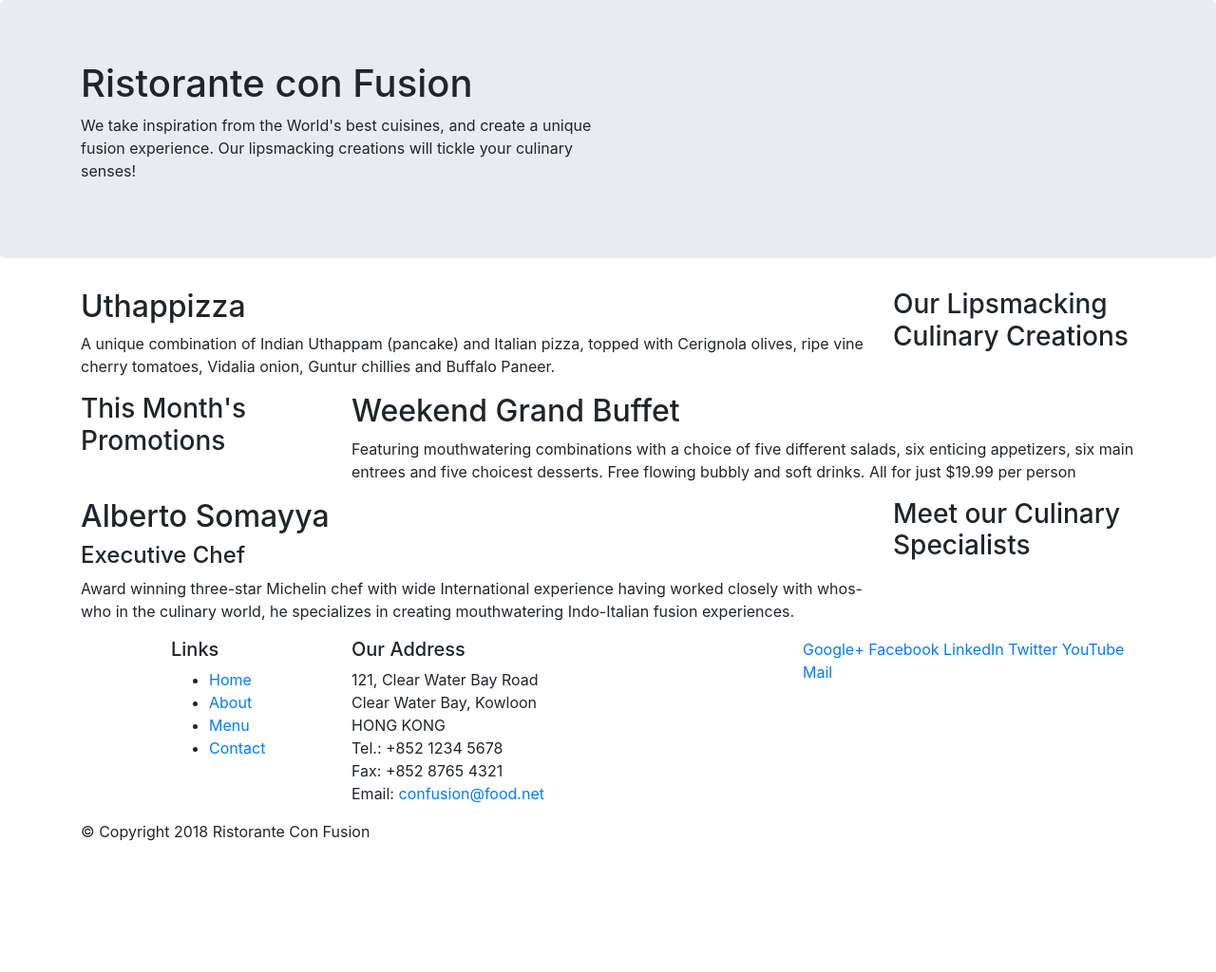
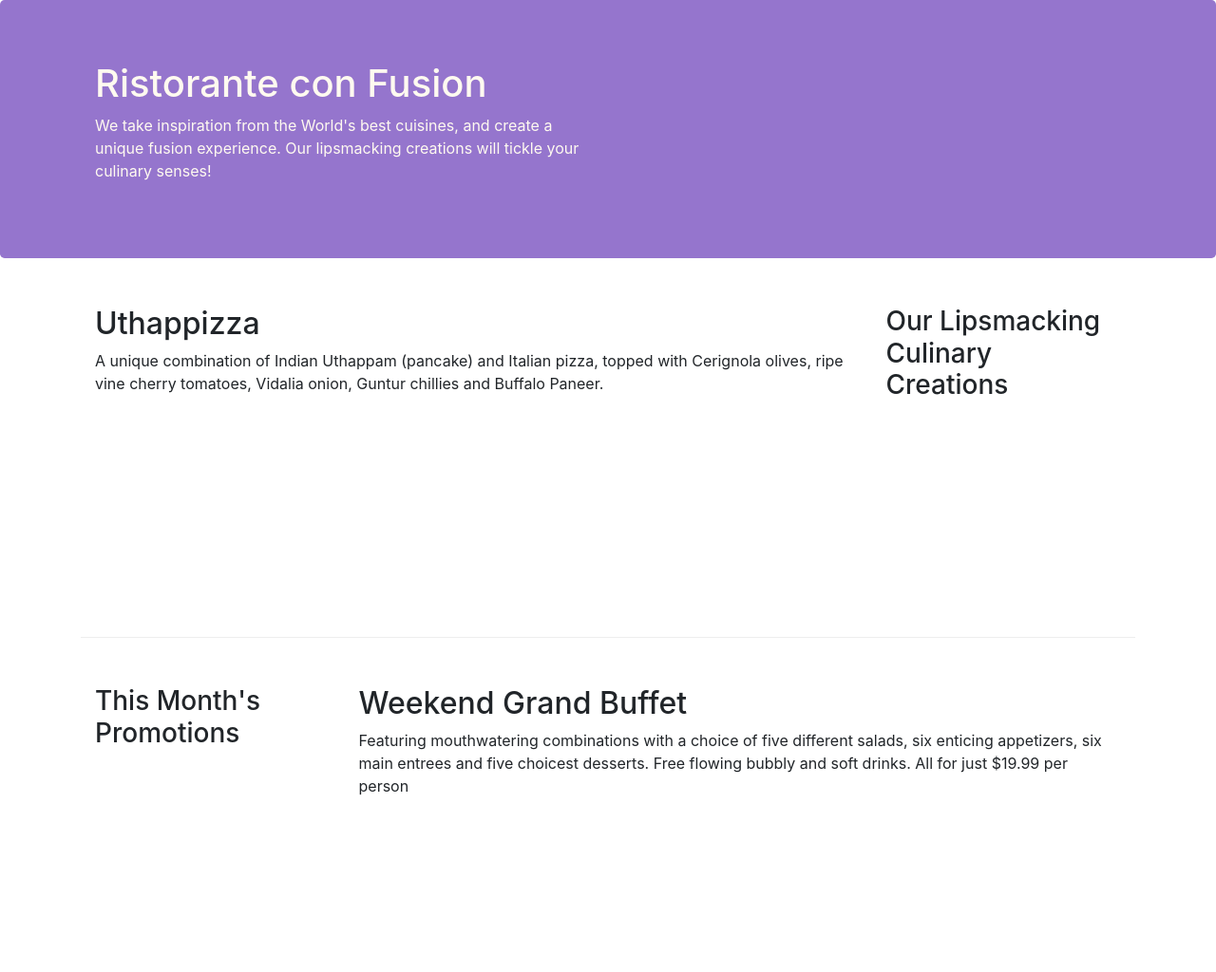
Before and after one commit to rishimish/Restorante-conFusin, a website: page index.html in a window 1280 px wide. Shown: the top 1024 px of the page at 95% size. Before the commit the page ends 904 px from the top, so only its background shows below. Drawn offline with nearby package versions, Linux system fonts and the light colour scheme.

Commit message:
Bootstrap Exercise 2

```diff
--- /dev/null
+++ b/CSS/styles.css
@@ -0,0 +1,31 @@
+.row-header{
+    margin: 0px auto;
+    padding: 0px auto;
+}
+
+.row-content{
+    margin: 0px auto;
+    padding: 50px 0px 50px 0px;
+    border-bottom: 1px ridge;
+    min-height: 400px;
+}
+
+.footer{
+    background-color: #D1C4E9;
+    margin: 0px auto;
+    padding: 20px 0px 20px 0px;
+}
+
+.jumbotron{
+    padding-block: 70px 30px 70px 30px;
+    margin: 0px auto;
+    background: #9575CD;
+    color: floralwhite;
+
+}
+
+.address{
+    font-size: 80%;
+    margin: 0px;
+    color: #0f0f0f;
+}
--- a/index.html
+++ b/index.html
@@ -9,6 +9,7 @@
 
         <!-- Bootstrap CSS -->
         <link rel="stylesheet" href="node_modules/bootstrap/dist/css/bootstrap.min.css">
+        <link rel="stylesheet" href="CSS/styles.css">
     <title>Ristorante Con Fusion</title>
 </head>
 
@@ -16,7 +17,7 @@
 
     <header class="jumbotron">
         <div class="container">
-            <div class ="row">
+            <div class ="row row-header">
                 <div class="col-12 col-sm-6">
                     <h1>Ristorante con Fusion</h1>
                     <p>We take inspiration from the World's best cuisines, and create a unique fusion experience. Our lipsmacking creations will tickle your culinary senses!</p>
@@ -28,7 +29,7 @@
     </header>
 
     <div class="container">
-        <div class="row">
+        <div class="row row-content align-item-center">
             <div class="col-12 col-sm-4 order-sm-last col-md-3">
                 <h3>Our Lipsmacking Culinary Creations</h3>
             </div>
@@ -39,7 +40,7 @@
         </div>
 
 
-        <div class="row">
+        <div class="row row-content align-item-center">
             <div class="col-12 col-sm-4 col-md-3">
                 <h3>This Month's Promotions</h3>
             </div>
@@ -49,7 +50,7 @@
             </div>
         </div>
 
-        <div class="row">
+        <div class="row row-content align-item-center">
             <div class="col-12 col-sm-4 order-sm-last col-md-3">
                 <h3>Meet our Culinary Specialists</h3>
             </div>
@@ -61,12 +62,12 @@
         </div>
     </div>
 
-    <footer>
+    <footer class="footer">
         <div class="container">
             <div class="row">
                 <div class="col-4 offset-1 col-sm-2">
                     <h5>Links</h5>
-                    <ul>
+                    <ul class="list-unstyled">
                         <li><a href="#">Home</a></li>
                         <li><a href="#">About</a></li>
                         <li><a href="#">Menu</a></li>
@@ -84,8 +85,8 @@
 		              Email: <a href="mailto:confusion@food.net">confusion@food.net</a>
 		           </address>
                 </div>
-                <div class="col-12 col-sm-4">
-                    <div>
+                <div class="col-12 col-sm-4 align-self-center">
+                    <div class="text-center">
                         <a href="http://google.com/+">Google+</a>
                         <a href="http://www.facebook.com/profile.php?id=">Facebook</a>
                         <a href="http://www.linkedin.com/in/">LinkedIn</a>
@@ -95,7 +96,7 @@
                     </div>
                 </div>
            </div>
-           <div class="row">
+           <div class="row justify-content-center">
                 <div class="col-auto">
                     <p>© Copyright 2018 Ristorante Con Fusion</p>
                 </div>
```
